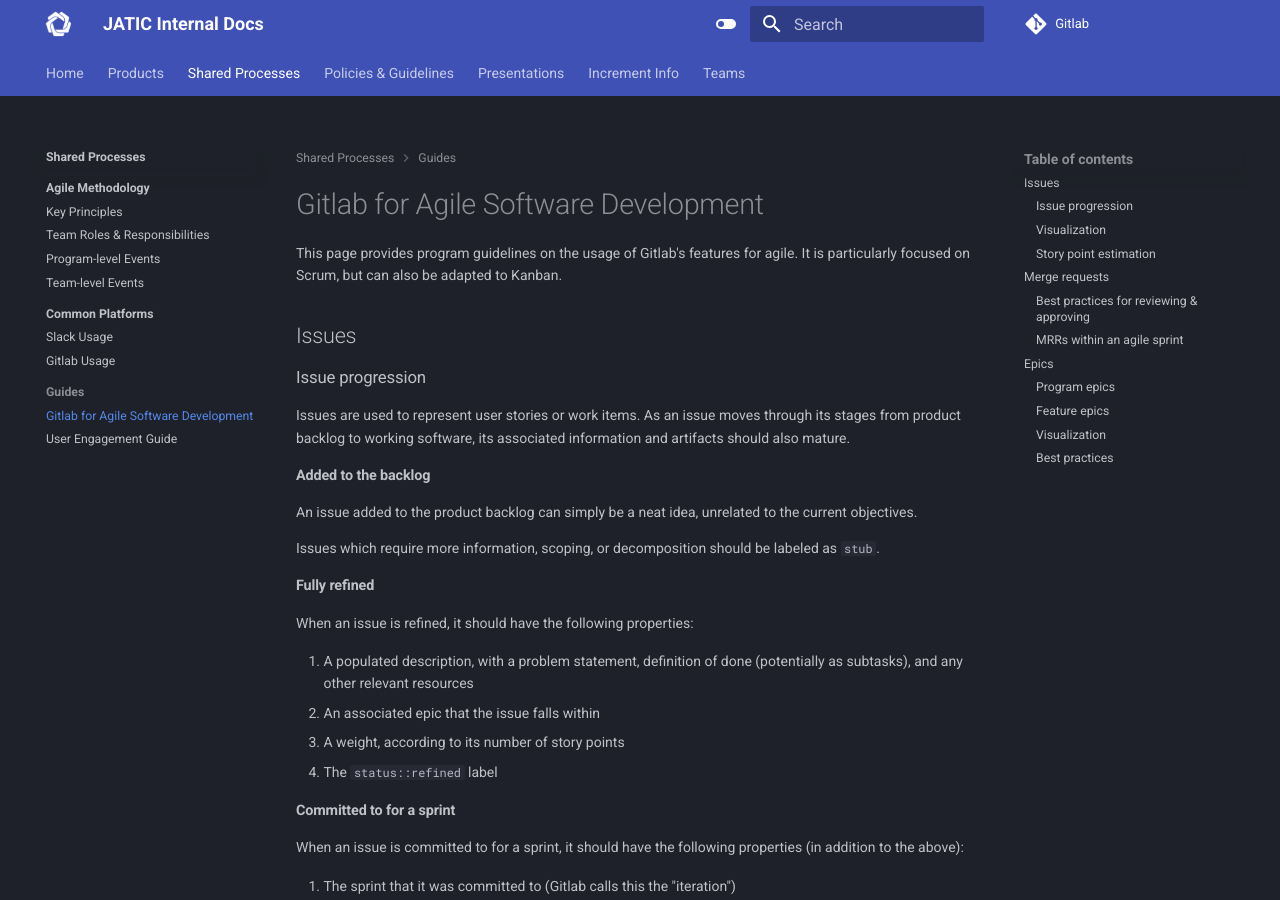
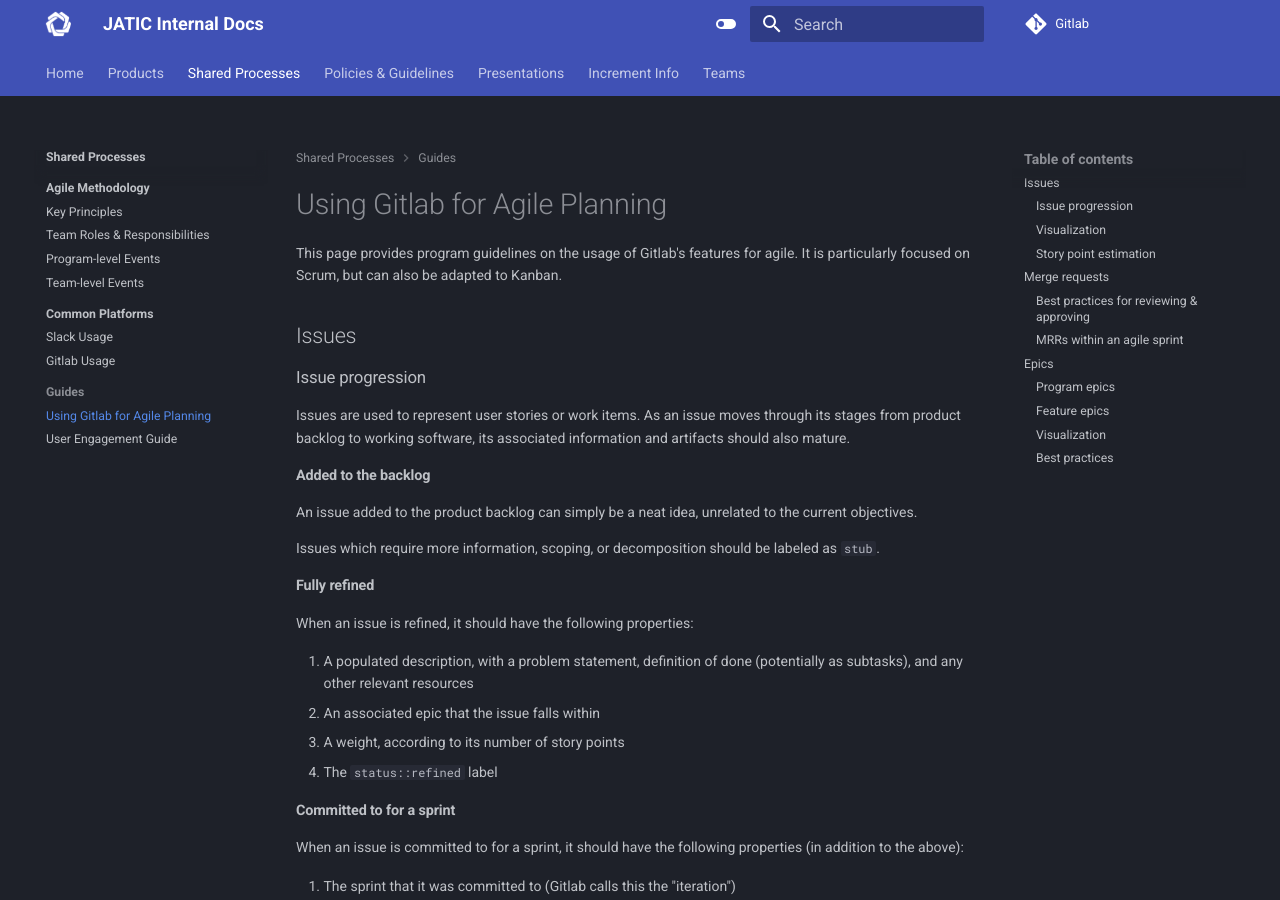
Before and after one commit to zheng0xd/JATIC-internal-docs, an MkDocs documentation site: the page built from docs/process/guides/gitlab-agile.md, in a window 1280 px wide and 900 px high. Built offline with MkDocs 1.6.1 and Material for MkDocs 9.7.7, drawn with Linux system fonts in a browser that asks for light colours; emoji names are drawn with the system emoji font.

Commit message:
rename gitlab-agile

```diff
--- a/docs/process/guides/gitlab-agile.md
+++ b/docs/process/guides/gitlab-agile.md
@@ -1,4 +1,4 @@
-# Gitlab for Agile Software Development
+# Using Gitlab for Agile Planning
 
 This page provides program guidelines on the usage of Gitlab's features for agile. It is particularly focused on Scrum, but can also be adapted to Kanban.
 
--- a/mkdocs.yml
+++ b/mkdocs.yml
@@ -119,7 +119,7 @@
       - Slack Usage: process/platforms/slack.md
       - Gitlab Usage: process/platforms/gitlab.md
     - Guides:
-      - Gitlab for Agile Software Development: process/guides/gitlab-agile.md
+      - Using Gitlab for Agile Planning: process/guides/gitlab-agile.md
       - User Engagement Guide: process/guides/user-engagement.md
   - Policies & Guidelines:
       - policy/index.md
```
